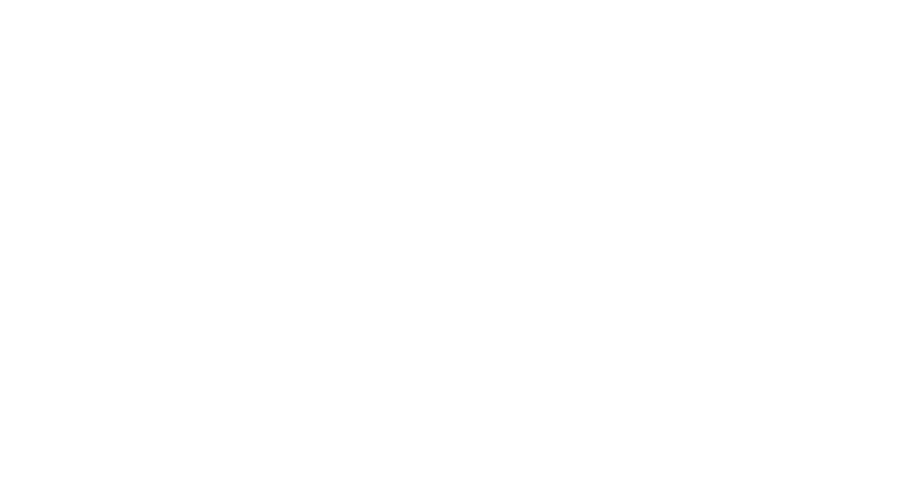
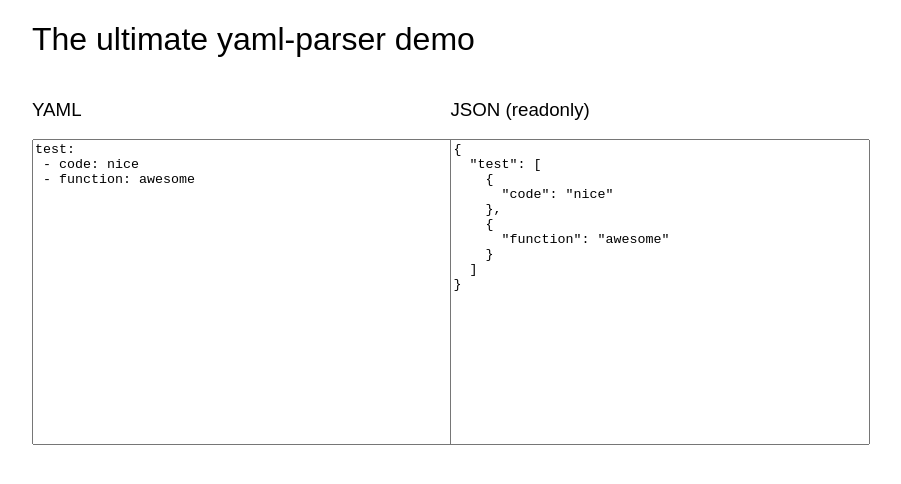
Before and after one commit to YarmoM/yaml-parser, a website: page index.html in a window 1280 px wide. Shown: the whole page, without its empty margins (148-1049 px from the left). Drawn offline with Linux system fonts and the light colour scheme; the site is published under a folder, as on GitHub Pages, so addresses that start at the root find nothing.

Commit message:
Fixed absolute paths

```diff
--- a/index.html
+++ b/index.html
@@ -1,7 +1,7 @@
 <!doctype html>
 <html>
   <head>
-    <script src="/bower_components/webcomponentsjs/webcomponents-lite.js"></script>
+    <script src="bower_components/webcomponentsjs/webcomponents-lite.js"></script>
     <link rel="import" href="yaml-parser-demo.html">
   </head>
   <body>
--- a/yaml-parser-demo.html
+++ b/yaml-parser-demo.html
@@ -1,5 +1,5 @@
-<link rel="import" href="/bower_components/polymer/polymer.html">
-<link rel="import" href="/bower_components/yaml-parser/yaml-parser.html">
+<link rel="import" href="bower_components/polymer/polymer.html">
+<link rel="import" href="bower_components/yaml-parser/yaml-parser.html">
 
 
 <dom-module id="yaml-parser-demo">
```
